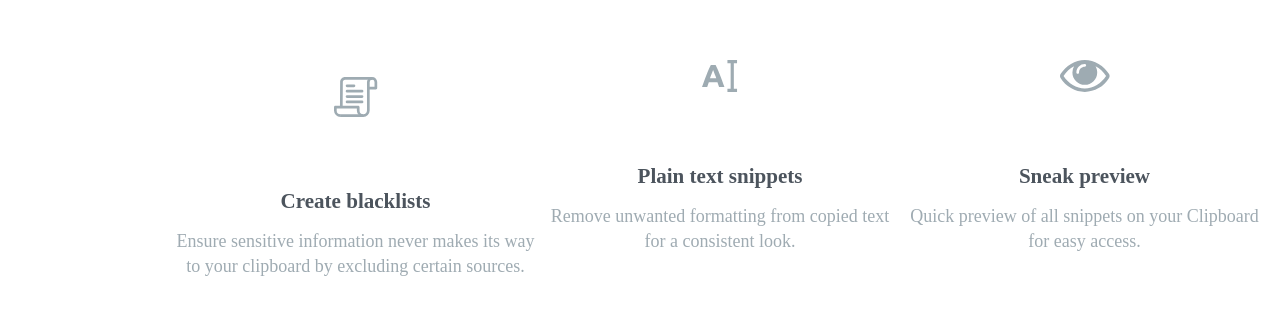
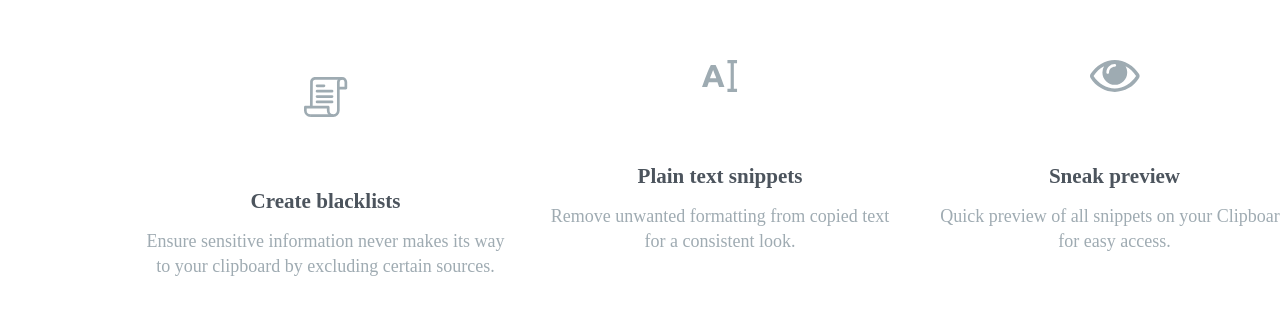
Before and after one commit to wiktorpagacz/clipboard-landing-page-master, a plain HTML site: page index.html in a window 1280 px wide. Shown: the part 2889-3218 px from the top of the page. Drawn offline with Linux system fonts and the light colour scheme; a web font is replaced by a local one.

Commit message:
Fix addons li margin value

```diff
--- a/index.html
+++ b/index.html
@@ -179,6 +179,7 @@
       #addons li {
         display: inline-block;
         width: 25%;
+        margin: 0 15px;
       }
       #footer-container {
         top: 40%;
@@ -307,9 +308,6 @@
     #addons {
       list-style-type: none;
       text-align: center;
-    }
-    #addons li {
-      margin: 0 15;
     }
     #footer {
       position: relative;
```
